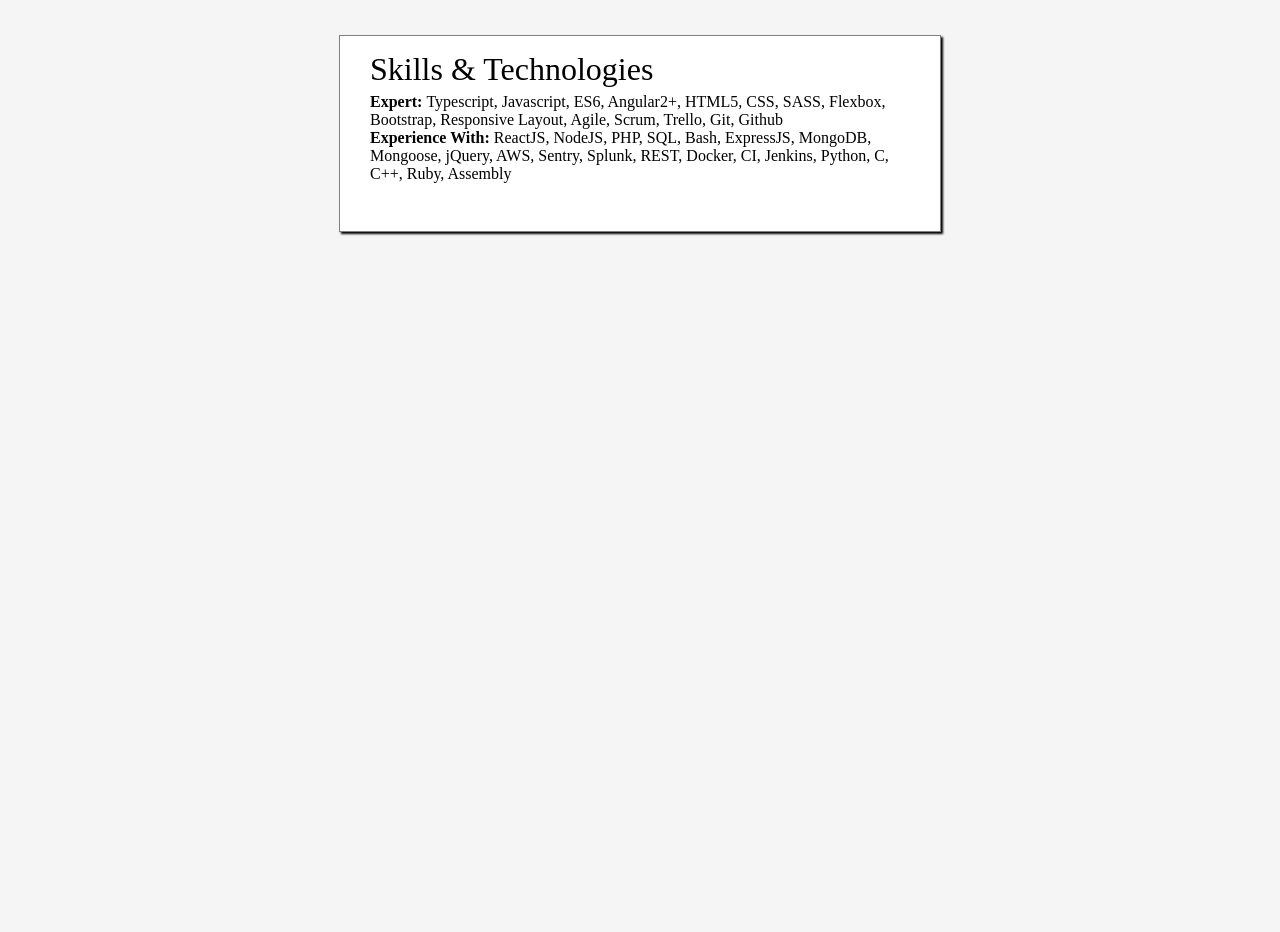
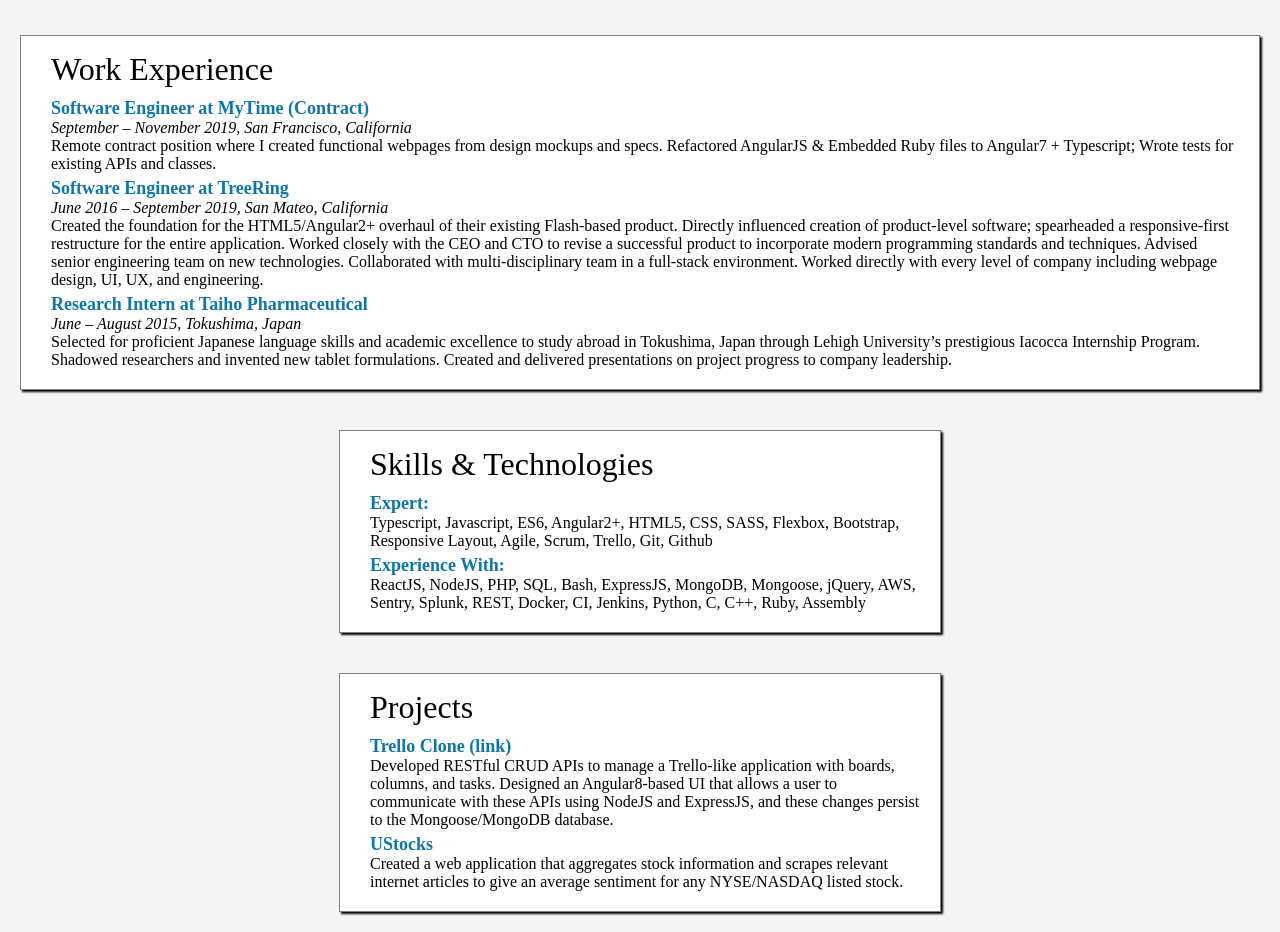
Before and after one commit to pbasnage/Philip-Basnage-Website, a React (Create React App) app: page /professional in a window 1280 px wide. Shown: the part 864-1796 px from the top of the page. Before the commit the page ends 1116 px from the top, so only its background shows below. Built offline with nearby package versions, Linux system fonts and the light colour scheme.

Commit message:
copyedit complete professional

```diff
--- a/src/common.scss
+++ b/src/common.scss
@@ -2,3 +2,7 @@
 $myoffwhite: #F5F5F5;
 $twitchpurple: #6441A4;
 $spotifygreen: #1DB954;
+
+.clickable {
+    cursor: pointer;
+}
--- a/src/components/professional/professional.component.scss
+++ b/src/components/professional/professional.component.scss
@@ -70,6 +70,17 @@
         &.vert {
             flex-direction: column;
         }
+
+        .subtitle {
+            font-weight: bold;
+            color: $linkedinblue;
+            font-size: 1.125em;
+            margin-top: 5px;
+        }
+    }
+
+    &.work {
+        max-width: 1192px;
     }
 }
 
--- a/src/components/professional/professional.component.tsx
+++ b/src/components/professional/professional.component.tsx
@@ -49,10 +49,42 @@
                         <div className="panel-body">
                             <div>
                                 Graduated from Lehigh University in May 2017 with a Bachelor's
-                                of Science degree in Computer Science from PC Rossin College of
-                                Engineering and Applied Science. Awarded Dean's List multiple semesters.
+                                of Science degree in Computer Science from the PC Rossin College of
+                                Engineering and Applied Science. Concentration in Japanese;
+                                Awarded Dean's List multiple semesters.
                             </div>
                             <img src={LehighCrest} alt="" className="lehigh-crest"/>
+                        </div>
+                    </div>
+                    <div className="panel work">
+                        <div className="panel-title">
+                            Work Experience
+                        </div>
+                        <div className="panel-body vert">
+                            <div className="subtitle">Software Engineer at MyTime (Contract)</div>
+                            <i>September – November 2019, San Francisco, California</i>
+                            <div>
+                                Remote contract position where I created functional webpages from design mockups and specs.
+                                Refactored AngularJS &amp; Embedded Ruby files to Angular7 + Typescript; Wrote tests
+                                for existing APIs and classes.
+                            </div>
+                            <div className="subtitle">Software Engineer at TreeRing</div>
+                            <i>June 2016 – September 2019, San Mateo, California</i>
+                            <div>
+                                Created the foundation for the HTML5/Angular2+ overhaul of their existing Flash-based product.
+                                Directly influenced creation of product-level software; spearheaded a responsive-first restructure for the entire application.
+                                Worked closely with the CEO and CTO to revise a successful product to incorporate modern programming standards and techniques.
+                                Advised senior engineering team on new technologies.
+                                Collaborated with multi-disciplinary team in a full-stack environment.
+                                Worked directly with every level of company including webpage design, UI, UX, and engineering.
+                            </div>
+                            <div className="subtitle">Research Intern at Taiho Pharmaceutical</div>
+                            <i>June – August 2015, Tokushima, Japan</i>
+                            <div>
+                                Selected for proficient Japanese language skills and academic excellence to study abroad in Tokushima, Japan through Lehigh University’s prestigious Iacocca Internship Program.
+                                Shadowed researchers and invented new tablet formulations.
+                                Created and delivered presentations on project progress to company leadership.
+                            </div>
                         </div>
                     </div>
                     <div className="panel">
@@ -60,18 +92,39 @@
                             Skills &amp; Technologies
                         </div>
                         <div className="panel-body vert">
-                            <div><b>Expert:&nbsp;</b>
+                            <div>
+                                <div className="subtitle">Expert:&nbsp;</div>
                                 Typescript, Javascript, ES6, Angular2+, HTML5, CSS, SASS, Flexbox,
                                 Bootstrap, Responsive Layout, Agile, Scrum, Trello, Git, Github
                             </div>
                             <div>
-                                <b>Experience With:&nbsp;</b>
+                                <div className="subtitle">Experience With:&nbsp;</div>
                                 ReactJS, NodeJS, PHP, SQL, Bash, ExpressJS, MongoDB, Mongoose, jQuery,
                                 AWS, Sentry, Splunk, REST, Docker, CI, Jenkins, Python, C, C++, Ruby,
                                 Assembly
                             </div>
                         </div>
                     </div>
+                    <div className="panel">
+                        <div className="panel-title">
+                            Projects
+                        </div>
+                        <div className="panel-body vert">
+                            <div className="subtitle clickable" onClick={this.openTrelloClone}>Trello Clone (link)</div>
+                            <div>
+                                Developed RESTful CRUD APIs to manage a Trello-like application
+                                with boards, columns, and tasks. Designed an Angular8-based UI that
+                                allows a user to communicate with these APIs using NodeJS and ExpressJS,
+                                and these changes persist to the Mongoose/MongoDB database.
+                            </div>
+                            <div className="subtitle">UStocks</div>
+                            <div>
+                                Created a web application that aggregates stock information and scrapes relevant
+                                internet articles to give an average sentiment for any NYSE/NASDAQ listed stock.
+                            </div>
+                        </div>
+                    </div>
+
                 </div>
             </div>
         );
@@ -81,6 +134,10 @@
         window.open("https://drive.google.com/open?id=1mr1UXvWbdgBcsiQjjZGUpy5f248zUplm", "_blank");
     }
 
+    openTrelloClone(): void {
+        window.open("https://github.com/pbasnage/Trello-Clone");
+    }
+
     goToMain(): void {
         window.location.assign("/");
     }
```
